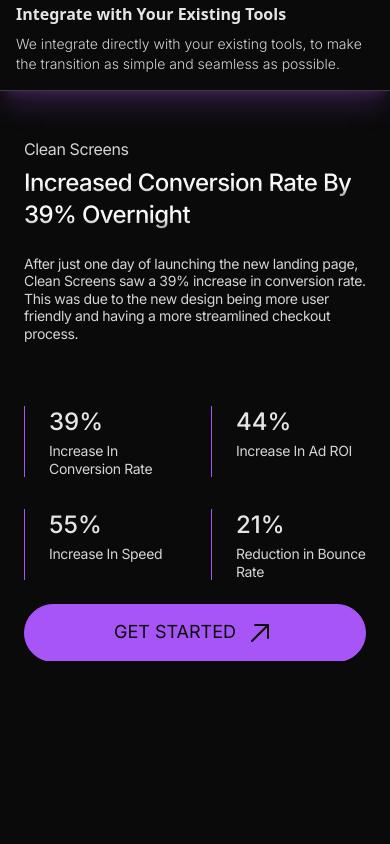
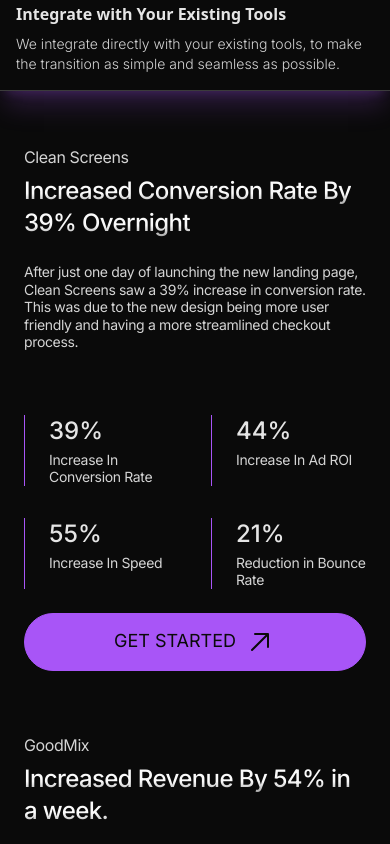
Before and after one commit to duropiri/Relay, a Next.js app in the folder relay-headless/: page / in a window 390 px wide. Shown: the part 5560-6404 px from the top of the page. Built offline with nearby package versions, Linux system fonts and the light colour scheme.

Commit message:
mobile++

```diff
--- a/relay-headless/src/components/Panel.js
+++ b/relay-headless/src/components/Panel.js
@@ -8,7 +8,11 @@
 const Panel = () => {
   const { isLoading } = useGlobalState();
 
+  // Check if the current viewport width exceeds the mobile width breakpoint (e.g., 768px for tablets)
+  const isDesktop = window.innerWidth > 768;
+
   useEffect(() => {
+    if (isDesktop) {
       gsap.registerPlugin(ScrollTrigger);
 
       const debounce = (func, delay) => {
@@ -35,22 +39,6 @@
           // const bottomMargin = totalWidth * 0.2;
           // pinSpacer.style.marginBottom = `${bottomMargin}px`;
         }
-
-      // Check if the pin-spacer height is set correctly after content has loaded or layout has changed
-      const checkSpacerHeight = () => {
-        const actualWidth =
-          document.querySelector(".panel-grid").offsetWidth * 2;
-        if (pinSpacer && parseInt(pinSpacer.style.height, 10) !== actualWidth) {
-          console.error(
-            "Spacer height mismatch:",
-            pinSpacer.style.height,
-            "vs",
-            actualWidth
-          );
-          pinSpacer.style.height = `${actualWidth}px`;
-          ScrollTrigger.refresh();
-        }
-      };
 
         // Recreate the ScrollTrigger instance for the horizontal scroll
         const horizontalScroll = gsap.to(".panel-container", {
@@ -83,10 +71,14 @@
 
       return () => {
         window.removeEventListener("resize", debouncedUpdateAnimation);
-      window.removeEventListener("orientationchange", debouncedUpdateAnimation);
+        window.removeEventListener(
+          "orientationchange",
+          debouncedUpdateAnimation
+        );
         animationInstance.kill();
         ScrollTrigger.getAll().forEach((st) => st.kill());
       };
+    }
   }, [isLoading]);
 
   return (
@@ -96,7 +88,13 @@
         className="section overscroll-none overflow-x-hidden"
         id="casestudies"
       >
-        <div className="panel-container flex h-full w-[200%] flex-nowrap overscroll-none">
+        <div
+          className={`panel-container ${
+            !isDesktop
+              ? "flex flex-col gap-10"
+              : "flex h-full w-[200%] flex-nowrap overscroll-none"
+          }`}
+        >
           <section className="panel relative flex w-full items-center justify-center overflow-auto overscroll-none">
             <div className="py-2 md:py-12">
               <div className="mx-auto max-w-7xl px-6 lg:px-8">
--- a/relay-headless/src/components/Why.js
+++ b/relay-headless/src/components/Why.js
@@ -36,8 +36,8 @@
     gsap.utils.toArray(".left, .right").forEach((image) => {
       const direction = image.classList.contains("left") ? 1 : -1;
       gsap.to(image, {
-        x: () => direction * 100, // Adjust the distance as needed
-        ease: "none",
+        x: () => direction * 50, // Adjust the distance as needed
+        ease: "expoScale",
         scrollTrigger: {
           trigger: section, // Use the common parent as the trigger
           start: "top center", // When the top of the parent hits the center
```
Lines whose indentation alone changed are shown as unchanged.
